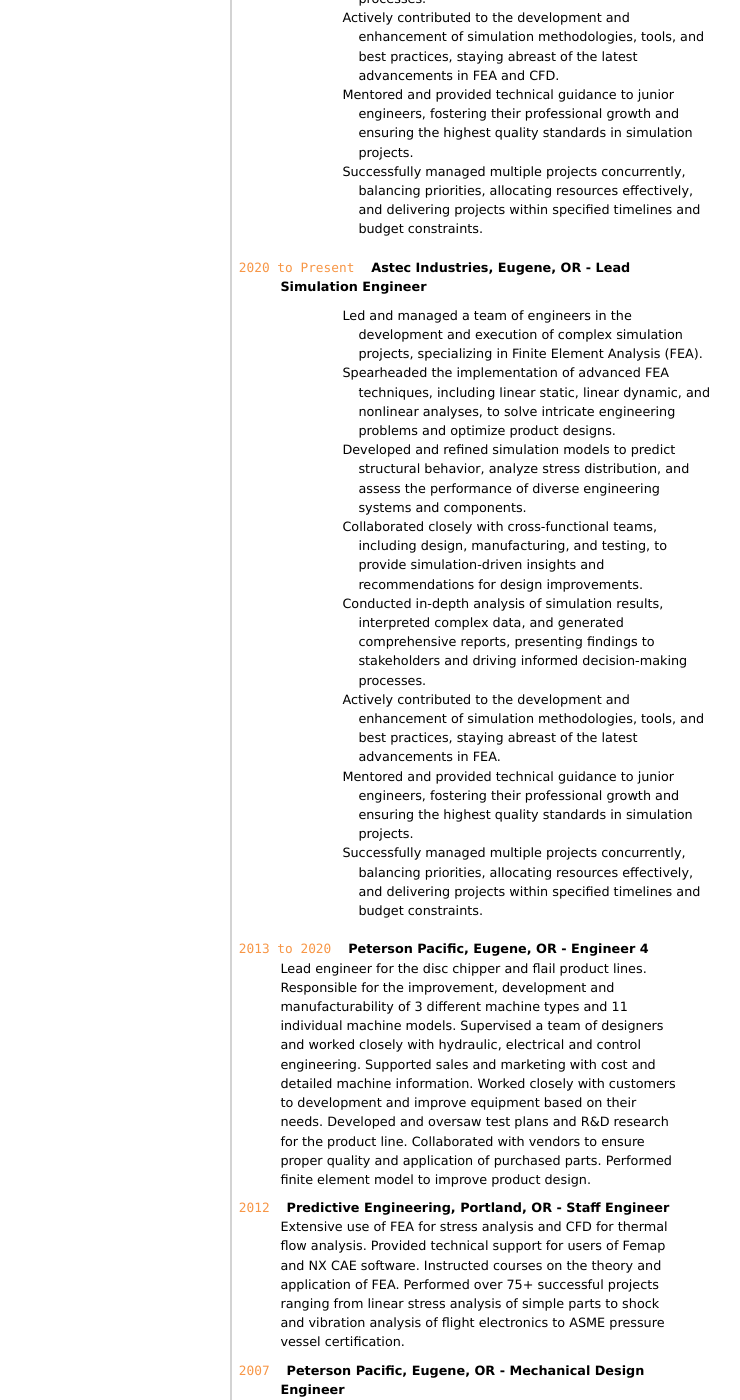
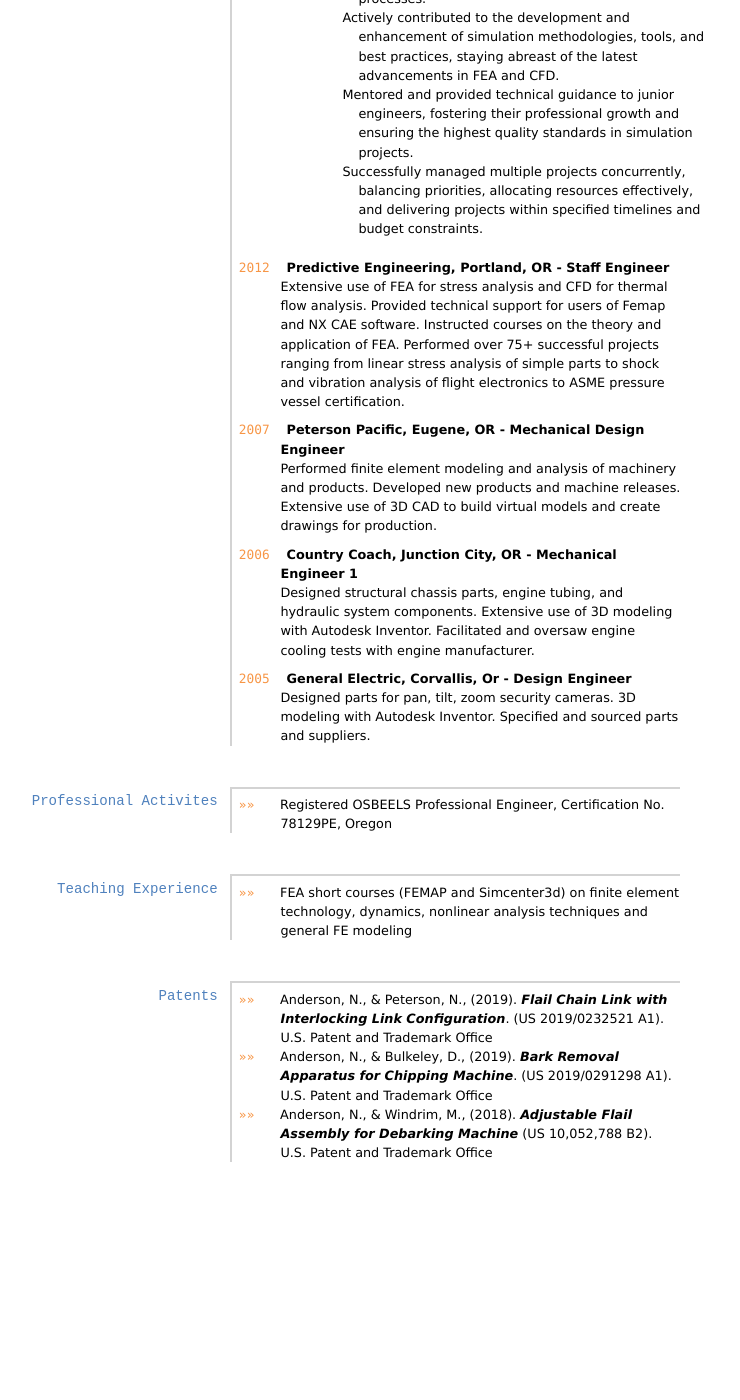
Before and after one commit to na/na.github.com, a Jekyll site: the page built from index.md, in a window 1280 px wide and 1400 px high, scrolled down 895 px. Shown: the whole window, without its empty margins (192-932 px from the left). Built offline with Jekyll 4.4.1, drawn with Linux system fonts in a browser that asks for light colours; after the commit the page ends 2077 px from its top, so only the background shows below that; some of the changed text lies outside the part shown.

Commit message:
Update index.md Removed Astec Experience

```diff
--- a/index.md
+++ b/index.md
@@ -30,29 +30,16 @@ Nathan.Anderson@Petersoncorp.com
  - Mentored and provided technical guidance to junior engineers, fostering their professional growth and ensuring the highest quality standards in simulation projects.
  - Successfully managed multiple projects concurrently, balancing priorities, allocating resources effectively, and delivering projects within specified timelines and budget constraints.
 
-2. `2020 to Present`  **Astec Industries, Eugene, OR - Lead Simulation Engineer**
- - Led and managed a team of engineers in the development and execution of complex simulation projects, specializing in Finite Element Analysis (FEA).
- - Spearheaded the implementation of advanced FEA techniques, including linear static, linear dynamic, and nonlinear analyses, to solve intricate engineering problems and optimize product designs.
- - Developed and refined simulation models to predict structural behavior, analyze stress distribution, and assess the performance of diverse engineering systems and components.
- - Collaborated closely with cross-functional teams, including design, manufacturing, and testing, to provide simulation-driven insights and recommendations for design improvements.
- - Conducted in-depth analysis of simulation results, interpreted complex data, and generated comprehensive reports, presenting findings to stakeholders and driving informed decision-making processes.
- - Actively contributed to the development and enhancement of simulation methodologies, tools, and best practices, staying abreast of the latest advancements in FEA.
- - Mentored and provided technical guidance to junior engineers, fostering their professional growth and ensuring the highest quality standards in simulation projects.
- - Successfully managed multiple projects concurrently, balancing priorities, allocating resources effectively, and delivering projects within specified timelines and budget constraints.
-
-3. `2013 to 2020`  **Peterson Pacific, Eugene, OR - Engineer 4**
- Lead engineer for the disc chipper and flail product lines.  Responsible for the improvement, development and manufacturability of 3 different machine types and 11 individual machine models.  Supervised a team of designers and worked closely with hydraulic, electrical and control engineering.  Supported sales and marketing with cost and detailed machine information.  Worked closely with customers to development and improve equipment based on their needs.  Developed and oversaw test plans and R&D research for the product line.  Collaborated with vendors to ensure proper quality and application of purchased parts.  Performed finite element model to improve product design.
-
-4. `2012`  **Predictive Engineering, Portland, OR - Staff Engineer**
+2. `2012`  **Predictive Engineering, Portland, OR - Staff Engineer**
  Extensive use of FEA for stress analysis and CFD for thermal flow analysis.  Provided technical support for users of Femap and NX CAE software.  Instructed courses on the theory and application of FEA.  Performed over 75+ successful projects ranging from linear stress analysis of simple parts to shock and vibration analysis of flight electronics to ASME pressure vessel certification.
 
-5. `2007`  **Peterson Pacific, Eugene, OR - Mechanical Design Engineer**
+3. `2007`  **Peterson Pacific, Eugene, OR - Mechanical Design Engineer**
  Performed finite element modeling and analysis of machinery and products.  Developed new products and machine releases.  Extensive use of 3D CAD to build virtual models and create drawings for production.
 
-6. `2006`  **Country Coach, Junction City, OR - Mechanical Engineer 1**
+4. `2006`  **Country Coach, Junction City, OR - Mechanical Engineer 1**
  Designed structural chassis parts, engine tubing, and hydraulic system components.  Extensive use of 3D modeling with Autodesk Inventor. Facilitated and oversaw engine cooling tests with engine manufacturer.
 
-7. `2005`  **General Electric, Corvallis, Or - Design Engineer**
+5. `2005`  **General Electric, Corvallis, Or - Design Engineer**
  Designed parts for pan, tilt, zoom security cameras.  3D modeling with Autodesk Inventor.  Specified and sourced parts and suppliers.
 
 ## Professional Activites
```
Also changed, not shown: other parts of index.md (+1 -1 lines).
